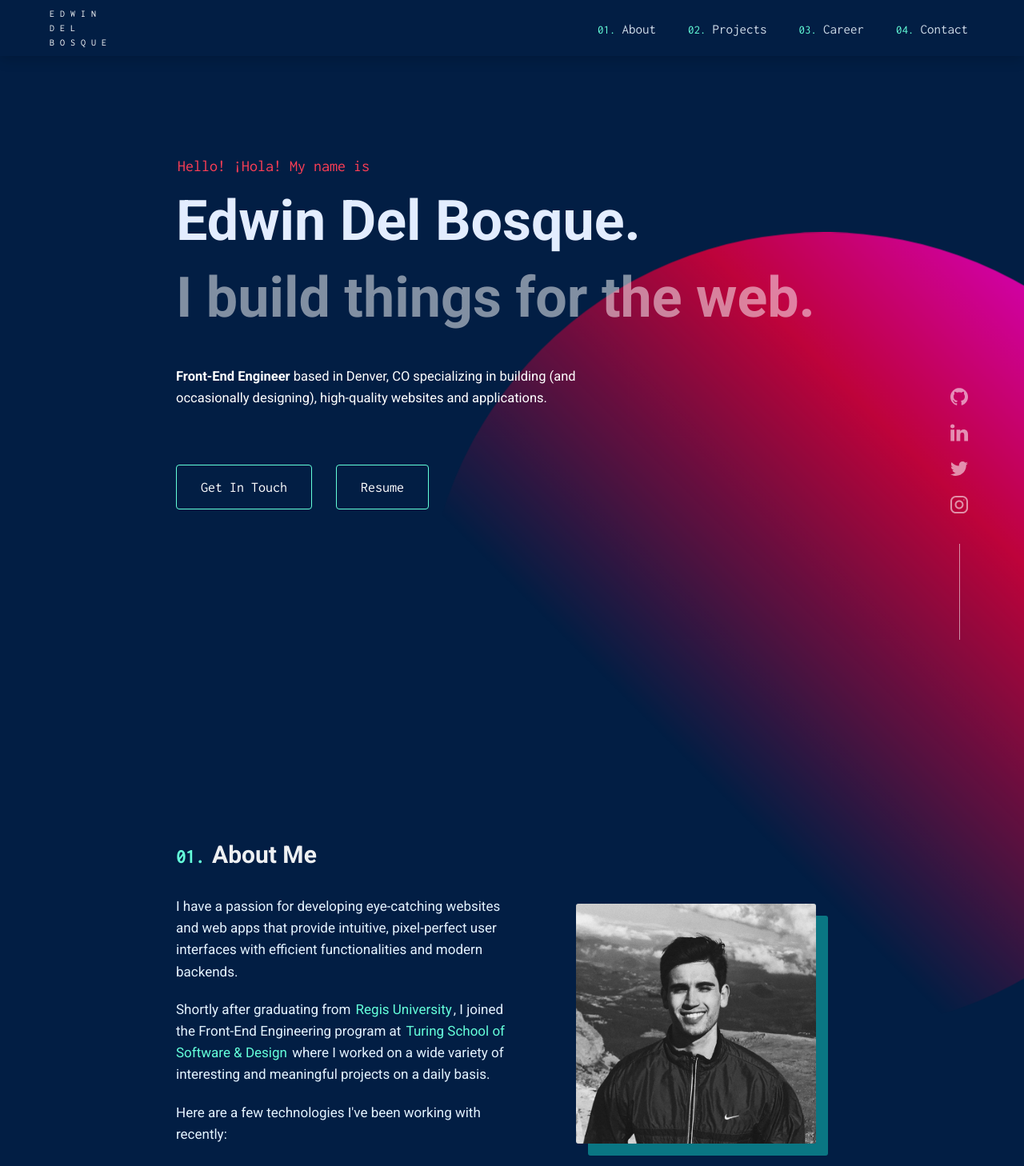
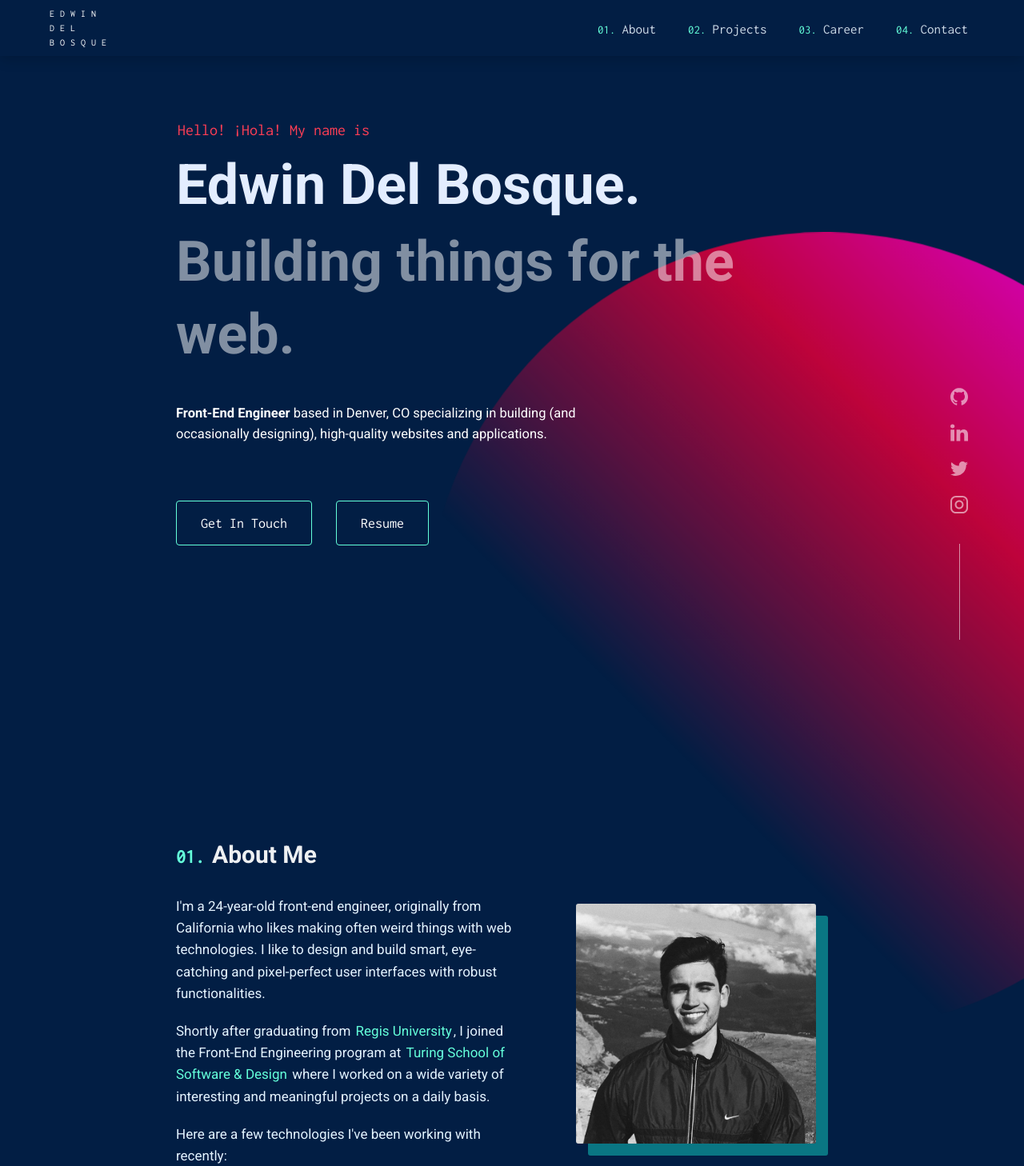
Before and after one commit to royamoussapour/portfolio, a React (Create React App) app: page / in a window 1280 px wide. Shown: the top 1458 px of the page at 80% size. Built offline with nearby package versions, Linux system fonts and the light colour scheme.

Commit message:
Improve some of the text content

```diff
--- a/src/components/AboutMe/AboutMe.js
+++ b/src/components/AboutMe/AboutMe.js
@@ -15,9 +15,10 @@ const AboutMe = () => {
 				<section className='about-box'>
 					<section className='about-description'>
 						<p>
-							I have a passion for developing eye-catching websites and web apps
-							that provide intuitive, pixel-perfect user interfaces with
-							efficient functionalities and modern backends.
+							I'm a 24-year-old front-end engineer, originally from California
+							who likes making often weird things with web technologies. I like
+							to design and build smart, eye-catching and pixel-perfect user
+							interfaces with robust functionalities.
 						</p>
 						<p>
 							Shortly after graduating from{' '}
--- a/src/components/App/App.js
+++ b/src/components/App/App.js
@@ -19,7 +19,7 @@ const App = () => {
 					<section className='title-section'>
 						<p className='introduction'>Hello! ¡Hola! My name is</p>
 						<h1>Edwin Del Bosque.</h1>
-						<h1 className='sub-header-title'>I build things for the web.</h1>
+						<h1 className='sub-header-title'>Building things for the web.</h1>
 						<p className='description-title'>
 							<span>
 								<b>Front-End Engineer</b>
--- a/src/components/Contact/Contact.js
+++ b/src/components/Contact/Contact.js
@@ -9,8 +9,10 @@ const Contact = () => {
 				<h2>
 					<span>04. Contact</span>Get In Touch
 				</h2>
-				<p>Interested in working together?</p>
-				<p>I'm currently open to job opportunities and collaborations.</p>
+				<p>
+					I'm currently open and actively looking for job opportunities and
+					collaborations.
+				</p>
 				<a href='mailto:edwinbosq@gmail.com' className='email-button'>
 					<svg
 						version='1.1'
```
